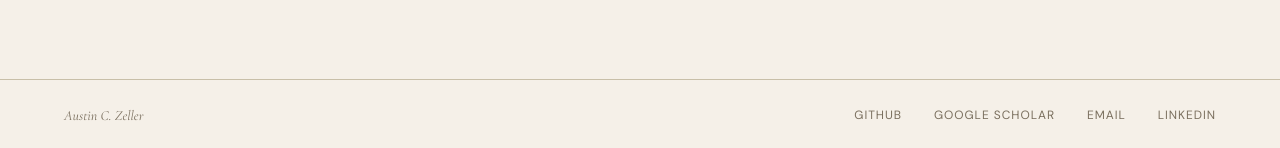
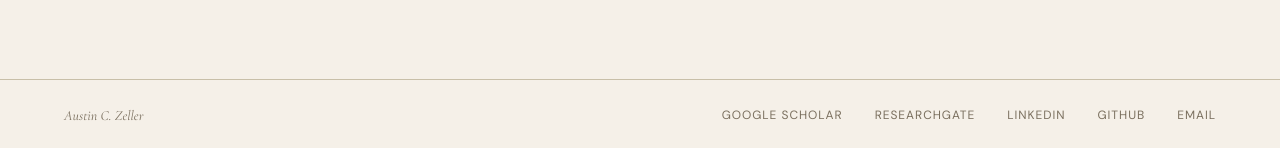
Before and after one commit to austinczeller/austinczeller.github.io, a Jekyll site: the page built from research.html, in a window 1280 px wide and 1400 px high, scrolled down 472 px. Shown: the part 1249-1397 px from the top of the window. Built offline with Jekyll 4.4.1, drawn with Linux system fonts in a browser that asks for light colours.

Commit message:
Link socials, publications, radio shows, and Korlornium atlas
- Add ResearchGate to site.author and shared footer (links now conditional-guarded)
- Make publication titles link to the article (DOI, PDF fallback)
- Point Korlornium at the live Erodian Atlas site
- Link EARTHTONES and Wize Men radio shows to their station pages
- Open external links in a new tab from the homepage latest list

Co-Authored-By: Claude Opus 4.8 <noreply@anthropic.com>
Claude-Session: https://claude.ai/code/session_01Xn947GLEKR8YQVDZkjAuuu

```diff
--- a/_config.yml
+++ b/_config.yml
@@ -9,3 +9,4 @@ author:
   github: https://github.com/austinczeller
   scholar: https://scholar.google.ca/citations?user=YCjBS-sAAAAJ&hl=en
   linkedin: https://www.linkedin.com/in/austin-zeller-707741162/
+  researchgate: https://www.researchgate.net/profile/Austin-Zeller
--- a/_includes/footer.html
+++ b/_includes/footer.html
@@ -1,9 +1,10 @@
 <footer class="site-footer">
   <span class="footer-name">{{ site.author.name }}</span>
   <div class="footer-links">
-    <a href="{{ site.author.github }}" target="_blank">GitHub</a>
-    <a href="{{ site.author.scholar }}" target="_blank">Google Scholar</a>
-    <a href="mailto:{{ site.author.email }}">Email</a>
-    <a href="{{ site.author.linkedin }}" target="_blank">LinkedIn</a>
+    {% if site.author.scholar %}<a href="{{ site.author.scholar }}" target="_blank" rel="noopener">Google Scholar</a>{% endif %}
+    {% if site.author.researchgate %}<a href="{{ site.author.researchgate }}" target="_blank" rel="noopener">ResearchGate</a>{% endif %}
+    {% if site.author.linkedin %}<a href="{{ site.author.linkedin }}" target="_blank" rel="noopener">LinkedIn</a>{% endif %}
+    {% if site.author.github %}<a href="{{ site.author.github }}" target="_blank" rel="noopener">GitHub</a>{% endif %}
+    {% if site.author.email %}<a href="mailto:{{ site.author.email }}">Email</a>{% endif %}
   </div>
 </footer>
--- a/_includes/latest-item.html
+++ b/_includes/latest-item.html
@@ -1,7 +1,8 @@
 {% assign work = include.work %}
 {% assign href = work.doi | default: work.link %}
+{% assign external = false %}{% if href contains '://' %}{% assign external = true %}{% endif %}
 
-{% if href %}<a class="latest-item" href="{{ href }}"{% if work.doi %} target="_blank"{% endif %}>
+{% if href %}<a class="latest-item" href="{{ href }}"{% if external %} target="_blank" rel="noopener"{% endif %}>
 {% else %}<div class="latest-item">{% endif %}
 
   <div class="latest-item-type">{% if work.type == "research" %}Research{% else %}{{ work.subtype }}{% endif %}</div>
--- a/_includes/pub-item.html
+++ b/_includes/pub-item.html
@@ -2,7 +2,8 @@
 <div class="pub-item">
   <div class="pub-year">{{ work.year | default: "Now" }}</div>
   <div>
-    <div class="pub-title">{{ work.title }}</div>
+    {% assign article = work.doi | default: work.pdf %}
+    <div class="pub-title">{% if article %}<a href="{{ article }}" target="_blank" rel="noopener">{{ work.title }}</a>{% else %}{{ work.title }}{% endif %}</div>
     <div class="pub-authors">{{ work.authors }}</div>
     {% if work.venue %}<div class="pub-venue">{{ work.venue }}</div>{% endif %}
     {% if work.description %}<p class="pub-description">{{ work.description }}</p>{% endif %}
--- a/css/research.css
+++ b/css/research.css
@@ -65,6 +65,16 @@
   line-height: 1.2;
   color: var(--ink);
   margin-bottom: 0.4rem;
+}
+
+.pub-title a {
+  color: inherit;
+  text-decoration: none;
+  transition: color 0.15s ease;
+}
+
+.pub-title a:hover {
+  color: var(--accent);
 }
 
 .pub-authors {
```
Also changed, not shown: _data/works.yml (+4 -4 lines).
